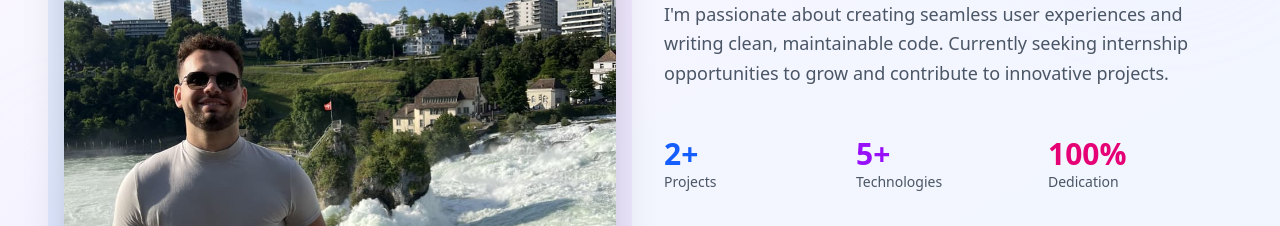
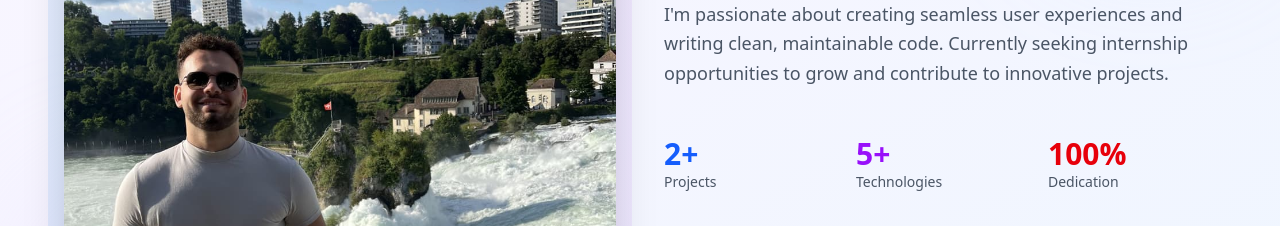
Before and after one commit to AurelGolemi/Portfolio-Website, a Next.js app: page / in a window 1280 px wide. Shown: the part 1580-1806 px from the top of the page. Built offline with nearby package versions, Linux system fonts and the light colour scheme.

Commit message:
Small Changes

```diff
--- a/src/app/page.tsx
+++ b/src/app/page.tsx
@@ -266,7 +266,7 @@
                       <div className="text-sm text-gray-600">Technologies</div>
                     </div>
                     <div>
-                      <div className="text-3xl font-bold text-pink-600">
+                      <div className="text-3xl font-bold text-red-600">
                         100%
                       </div>
                       <div className="text-sm text-gray-600">Dedication</div>
```
